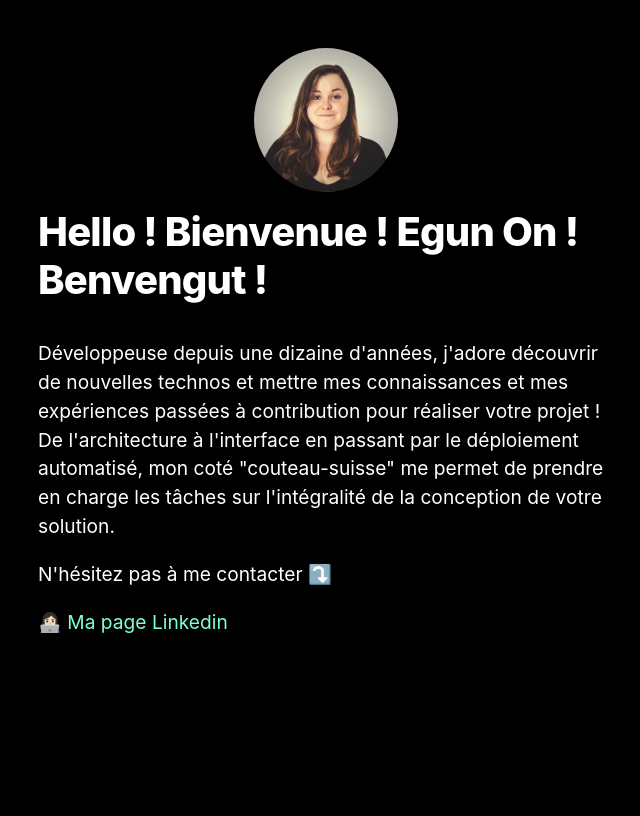
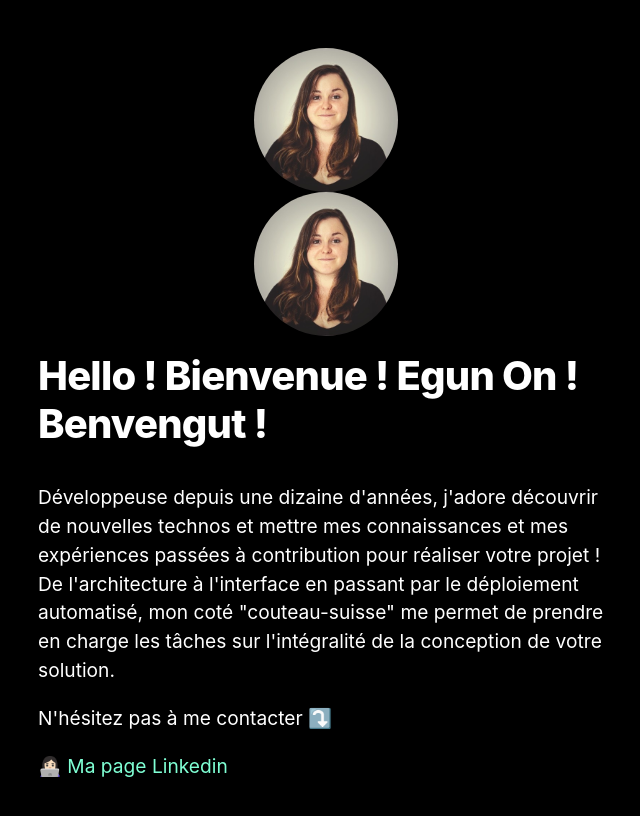
Before and after one commit to clementineG/clemyIsCoding.github.io, a Next.js app: page / in a window 1280 px wide. Shown: the top 816 px of the page, without its empty margins (314-954 px from the left). Built offline with nearby package versions, Linux system fonts and the light colour scheme.

Commit message:
replace Image component to basic html img

```diff
--- a/components/layout.js
+++ b/components/layout.js
@@ -37,6 +37,14 @@ export default function Layout({ children, home }) {
               width={144}
               alt=""
             />
+
+            <img
+              src={"/profile.jpg"}
+              className={utilStyles.borderCircle}
+              height={144}
+              width={144}
+              alt="clementine profile picture"
+            />
             <h1 className={utilStyles.heading2Xl}>{name}</h1>
           </>
         ) : (
```
